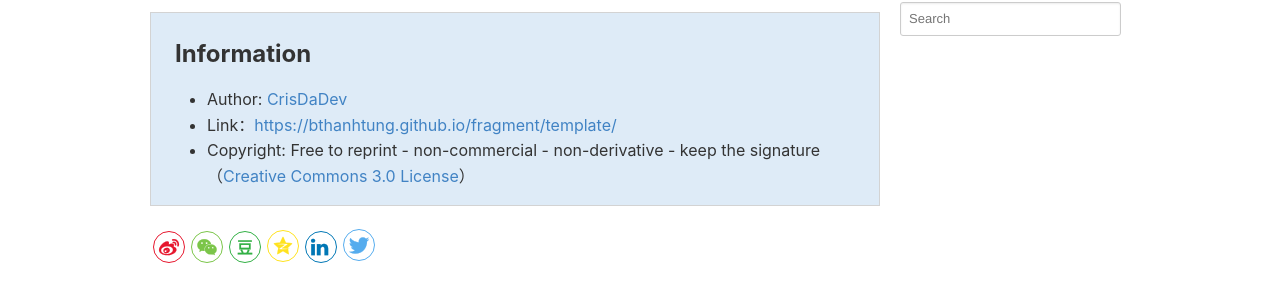
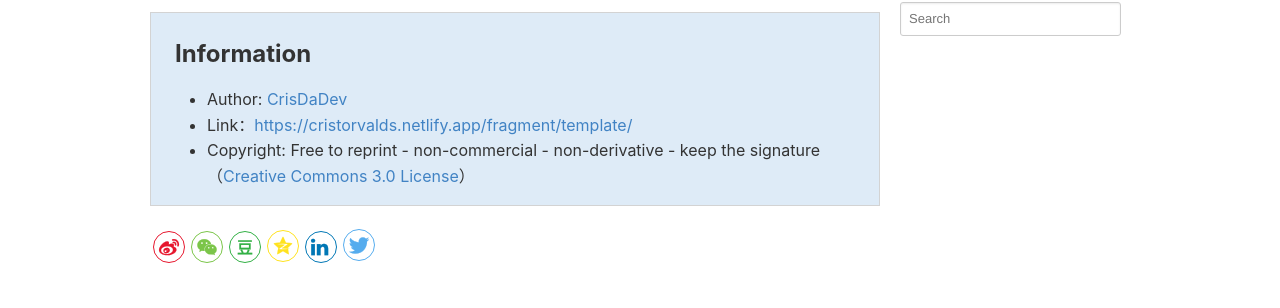
Before and after one commit to bthanhtung/tungdadev-clean-blog, a Jekyll site: the page built from _fragments/template.md, in a window 1280 px wide. Shown: the part 266-574 px from the top of the page. Built offline with Jekyll 4.4.1, drawn with Linux system fonts in a browser that asks for light colours; comment, search, counter and statistics services are not loaded; a style sheet for code colours, icons or effects is not loaded; some of the changed lines change nothing that is shown.

Commit message:
Fix production URL for Netlify to resolve CSS issue

```diff
--- a/_config.yml
+++ b/_config.yml
@@ -2,8 +2,7 @@
 #   Main Configs   #
 # ---------------- #
 baseurl: ""
-#url: https://cristorvalds.netlify.app
-url: "http://localhost:4000"
+url: "https://cristorvalds.netlify.app"
 date_format: "ordinal"
 title: CrisTorvalds
 subtitle: "CRIS TORVALDS"
```
